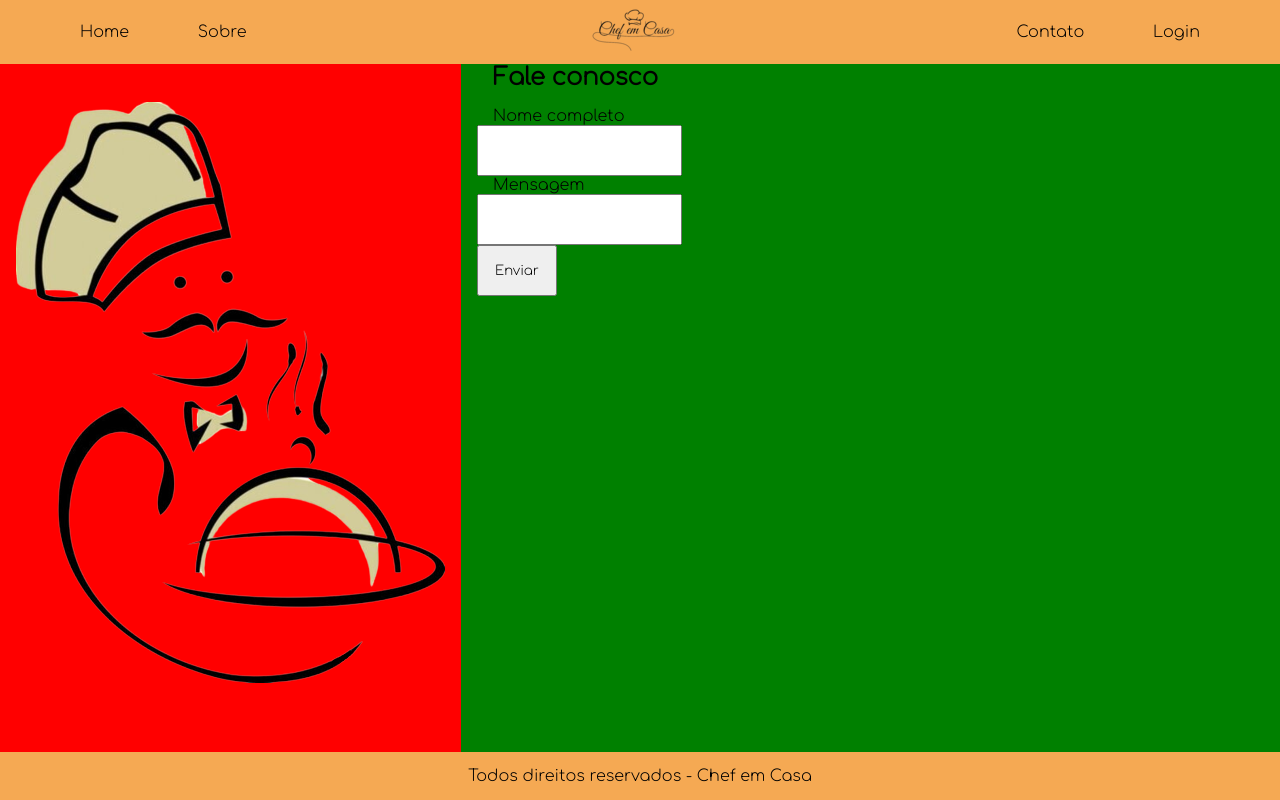
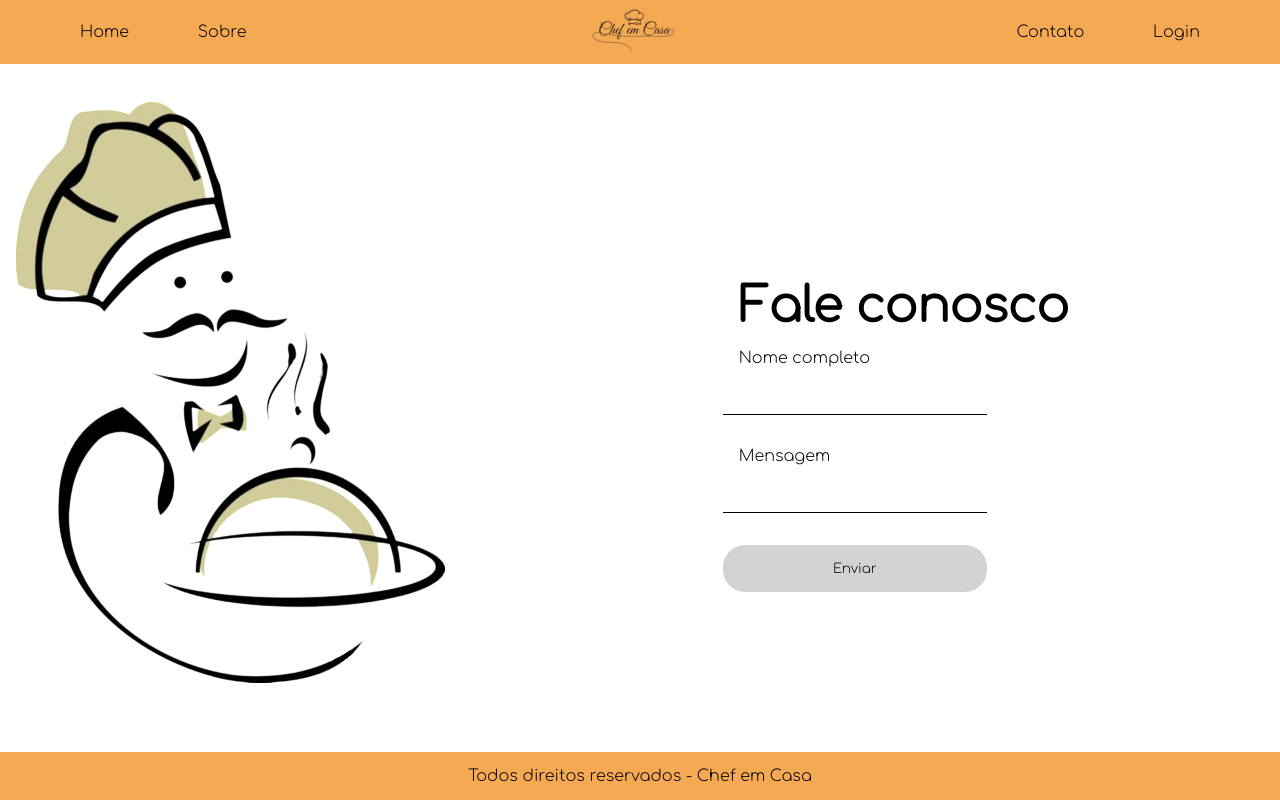
Before and after one commit to PauloVictorSilipina/Chef-em-Casa, a PHP site: page /contato.html in a window 1280 px wide. Run offline with PHP 8.4, Linux system fonts and the light colour scheme.

Commit message:
Finalizamos o trabalho

```diff
--- a/css/css_contato.css
+++ b/css/css_contato.css
@@ -1,6 +1,5 @@
 body {
     height: 100%;
-    background-color: pink;
     width: 100%;
     padding-left: 0;
     padding-right: 0;
@@ -11,7 +10,6 @@ body {
     padding: 0;
     border: 0;
     justify-content: space-between;
-    background-color: blue;
     display: flex;
     justify-content: space-between;
     height: 100%;
@@ -27,11 +25,40 @@ body {
     align-items: center;
     height: 100%;
     width: 50%;
-    background-color: red;
 }
 .div_form {
     margin: 0;
     padding: 0;
     width: 100%;
-    background-color: green;
 }
+
+.div_form form {
+    position: relative;
+    top: 30%;
+    left: 30%;
+
+    width: 50%;
+}
+
+.div_form form h2{
+    font-size: 3rem;
+}
+
+.div_form input {
+    width: 70%;
+    margin-bottom: 2rem;
+    border: none;
+    border-bottom: 1px solid black;
+    outline-style: none;
+}
+
+.div_form button {
+    width: 70%;
+    border: none;
+    border-radius: 22px;
+    background-color: lightgray;
+}
+
+.div_form button:hover {
+    background-color: rgb(166, 165, 165);
+}
```
